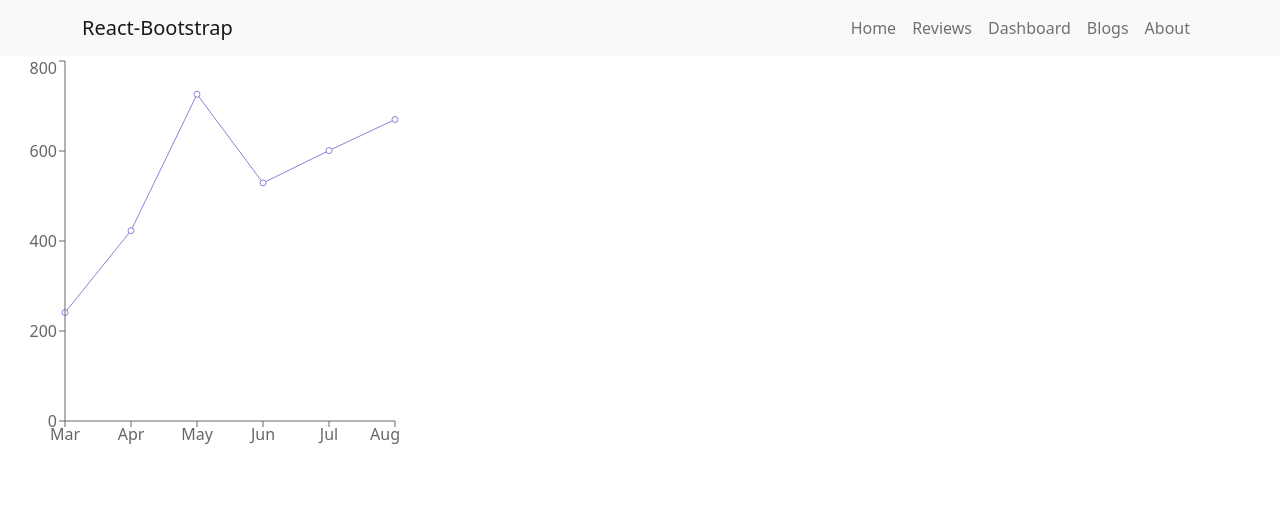
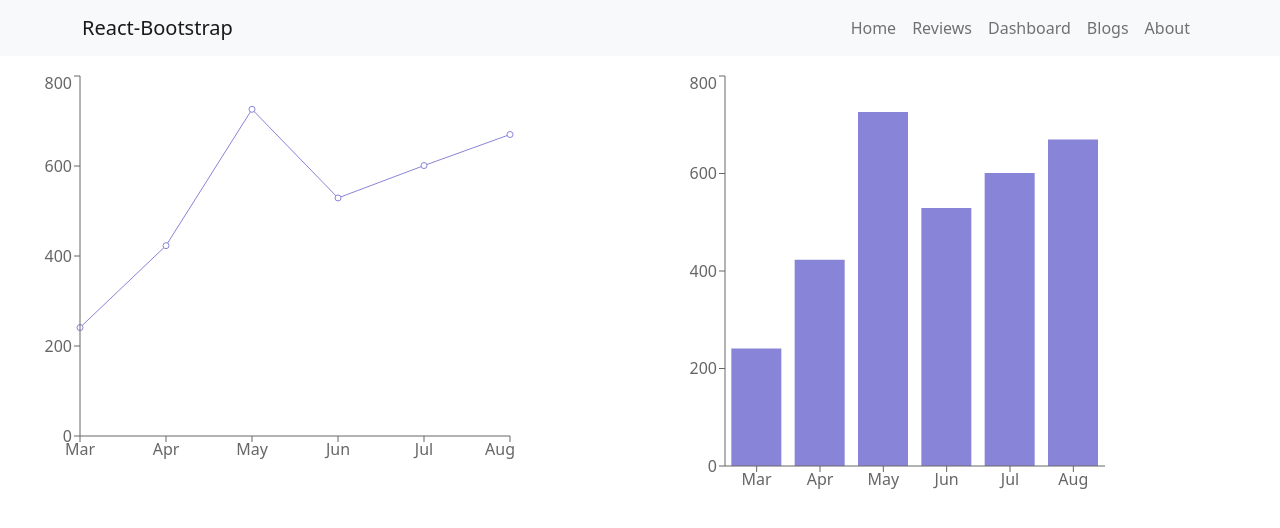
Before and after one commit to ProgramerPritom/Review-Bazar, a React (Create React App) app: page /dashboard in a window 1280 px wide. Shown: the top 528 px of the page. Built offline with nearby package versions, Linux system fonts and the light colour scheme.

Commit message:
added secend charts

```diff
--- a/src/Component/Dashboard/Dashboard.css
+++ b/src/Component/Dashboard/Dashboard.css
@@ -0,0 +1,8 @@
+.chart-area{
+    display: grid;
+    grid-template-columns: repeat(2,1fr);
+    grid-gap: 10px;
+}
+.mylineChart,.bar-chart{
+    margin: 15px;
+}
--- a/src/Component/Dashboard/Dashboard.js
+++ b/src/Component/Dashboard/Dashboard.js
@@ -1,18 +1,36 @@
 import React from 'react';
-import { Line, LineChart, XAxis, YAxis } from 'recharts';
+import { Bar, BarChart, Line, LineChart, ResponsiveContainer, Tooltip, XAxis, YAxis } from 'recharts';
 import useData from '../Hooks/useData';
 import MyLineChart from '../MylineChart/MyLineChart';
+import './Dashboard.css';
 
 const Dashboard = () => {
     const [data,setData] = useData([])
     return (
-        <div>
+        <div className='chart-area'>
             <div className="mylineChart">
-                <LineChart width={400} height={400} data={data}>
+                {/* {
+                    data.map(myData => <MyLineChart key={myData.revenue} myData = {myData}></MyLineChart>)
+                } */}
+                <LineChart width={500} height={400} data={data}>
                     <Line dataKey='sell' stroke="#8884d8"></Line>
                     <XAxis dataKey='month' />
                     <YAxis />
+                    <Tooltip />
                 </LineChart>
+            </div>
+            <div className="bar-chart">
+                {/* {
+                    data.map(myData => <MyLineChart key={myData.revenue} myData = {myData}></MyLineChart>)
+                } */}
+
+                    <BarChart width={450} height={430} data={data}>
+                        <Bar dataKey='sell' fill="#8884d8" />
+                        <XAxis dataKey='month' />
+                        <YAxis />
+                        <Tooltip/>
+                    </BarChart>
+
             </div>
         </div>
     );
--- /dev/null
+++ b/src/Component/MylineChart/MyLineChart.js
@@ -0,0 +1,22 @@
+import React from 'react';
+import { Line, LineChart } from 'recharts';
+
+const MyLineChart = (props) => {
+    const {myData} = props;
+    const data = myData;
+    // const {sell} = myData;
+    console.log(data);
+
+    // console.log(myData);
+    // const data = [{name: 'Page A', uv: 400, pv: 2400, amt: 2400}];
+
+    return (
+
+            <LineChart width={400} height={400} data={data}>
+            <Line dataKey='revenue' stroke="#8884d8" />
+            </LineChart>
+
+    );
+};
+
+export default MyLineChart;
```
